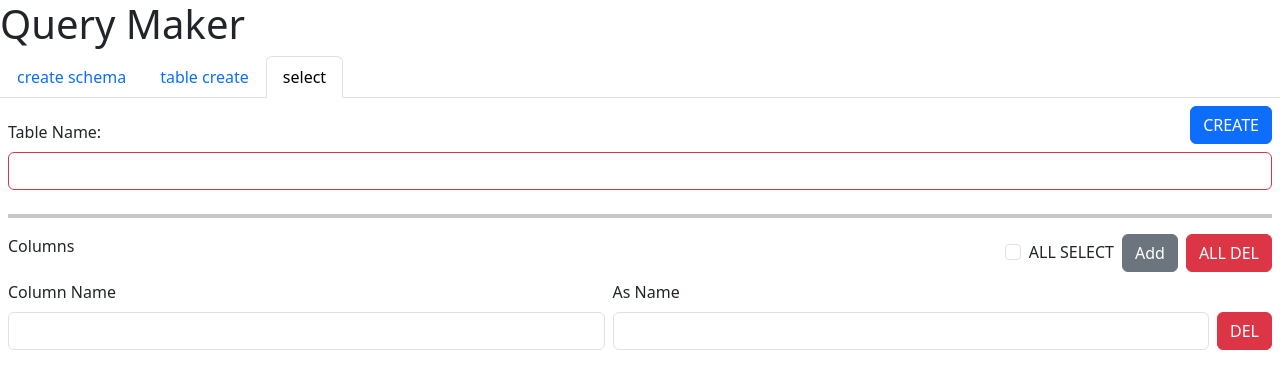
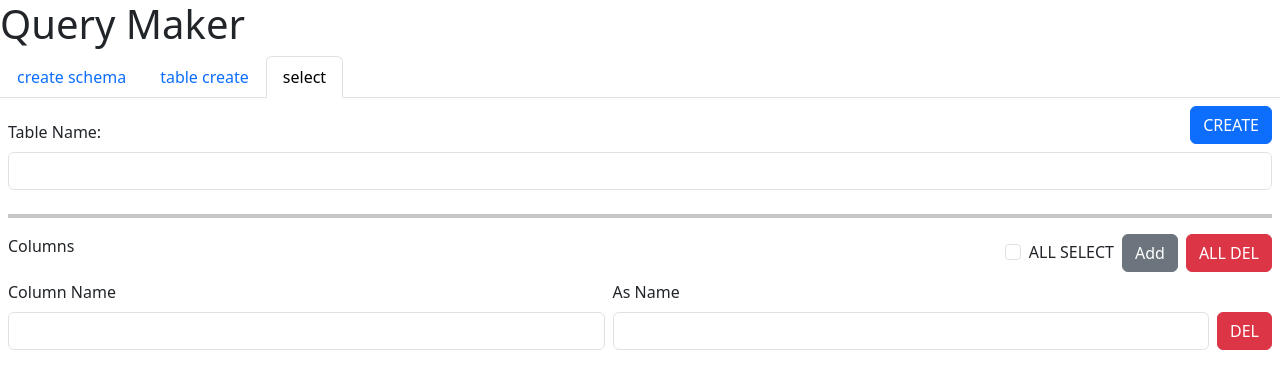
Before and after one commit to lesw1216/query-maker-vue, a Vue app: page /select in a window 1280 px wide. Shown: the top 388 px of the page. Built offline with nearby package versions, Linux system fonts and the light colour scheme.

Commit message:
feat: select 기본 쿼리 검증 기능

```diff
--- a/src/views/SelectView.vue
+++ b/src/views/SelectView.vue
@@ -1,7 +1,11 @@
 <template lang="">
     <div>
         <div class="d-flex flex-column m-2">
-            <InputComp class="mb-2" :input-label="'Table Name'" @request-button="requestDefualtSelect"></InputComp>
+            <InputComp class="mb-2" :input-label="'Table Name'" :is-valid="isValid(responseError.tableName)" @request-button="requestDefualtSelect"></InputComp>
+            <SuccessAlrtComp :is-success="responseSuccess.isSuccess" :message="responseSuccess.createdQuery"></SuccessAlrtComp>
+            <div class='alert alert-danger mt-2' v-if="!isValid(responseError.tableName)">
+                {{responseError.tableName}}
+            </div>
             <hr class="border-4">
             <div class="d-flex justify-content-between">
                 <div>
@@ -18,10 +22,14 @@
 
                 </div>
             </div>
+            <div class='alert alert-danger mt-2' v-if="isGlobalValid">
+                Must Input ColumnName
+            </div>
             <div class="d-flex justify-content-between mt-2" v-for="(columnName, index) in columnNames" v-if="!isAllSelect">
                 <div class="d-flex flex-column me-2 flex-grow-1">
                     <label for="columnInput" class="form-label">Column Name</label>
-                    <input type="text" class="form-control" id="columnInput" v-model="columnName.name">
+                    <input type="text" class="form-control" id="columnInput" v-model="columnName.name"
+                    :class="[isValid(responseError['columnNames['+index+'].name']) ? '':'border-danger']">
                 </div>
                 <div class="d-flex flex-column flex-grow-1">
                     <label for="asInput" class="form-label">As Name</label>
@@ -37,26 +45,72 @@
 import InputComp from '@/components/InputComp.vue';
 import ButtonComp from '@/components/ButtonComp.vue';
 import CheckBoxComp from '@/components/CheckBoxComp.vue';
+import SuccessAlrtComp from '@/components/SuccessAlrtComp.vue';
 
 import axios from '@/api/axios';
 
-import { ref } from 'vue';
+import { ref, reactive, inject } from 'vue';
 
+const { responseDataToField, isValid, objectInit } = inject("$globalMethods")
+
+// ref
 const columnNames = ref([{
     name:null,
     asName:null
 }])
 
 const isAllSelect = ref(false)
+const isGlobalValid = ref(false)
 
+
+// reactive
+const responseSuccess = reactive({
+    createdQuery:null,
+    isSuccess:false
+})
+
+const responseError = reactive({
+
+})
+
+// axios
 const requestDefualtSelect = (tableNameProps) => {
+    initCondition()
+    objectInit(responseError)
+
     axios.post("/selects", {
         tableName: tableNameProps,
         columnNames: columnNames.value,
         allSelect: isAllSelect.value
-    }).then(function(response) {
-        console.log(response.data['data'])
     })
+    .then(function(response) {
+        const code = response.data['code']
+        const httpStatus = response.data['httpStatus']
+
+        if (code === 200 && httpStatus === "OK") {
+            responseSuccess.createdQuery = response.data['data']
+            responseSuccess.isSuccess = true;
+        }
+    })
+    .catch(function(error) {
+        const res = error.response
+        const data = res['data']['data']
+
+        responseDataToField(data, responseError) // 객체 초기화
+
+        const size = Object.keys(data).length;  // 객체 사이즈 구하기
+        if(size == 1 && responseError.tableName !== undefined) {
+            return
+        }
+
+        isGlobalValid.value = true
+    })
+}
+
+// function
+const initCondition = () => {
+    isGlobalValid.value = false
+    responseSuccess.isSuccess = false
 }
 
 // onclick method
@@ -73,12 +127,26 @@ const onclickDeleteColumnName = (index) => {
 }
 
 const onclickAllDeleteColumnName = () => {
-    columnNames.value.splice(0)
+    initCondition()
+    objectInit(responseError)
+
+    columnNames.value.splice(1)
+    columnNames.value[0].name = null
+    columnNames.value[0].asName = null
 }
 
 const onclickIsAllSelect = (isCheck) => {
     console.log(isCheck)
     isAllSelect.value = !isCheck
+    columnNames.value.splice(1)
+
+    if (isAllSelect.value) {
+        columnNames.value[0].name = "all"
+        columnNames.value[0].asName = "all"
+    } else {
+        columnNames.value[0].name = null
+        columnNames.value[0].asName = null
+    }
 }
 
 </script>
```
